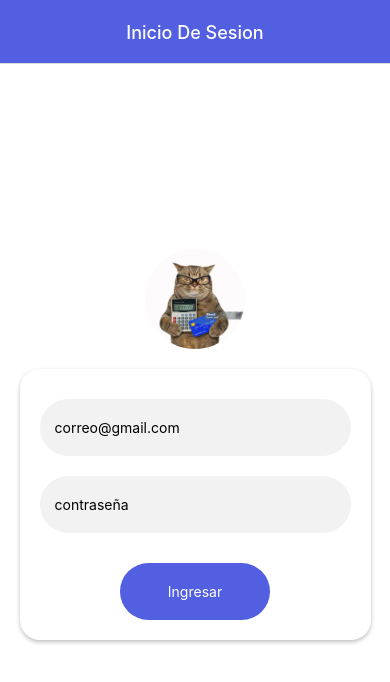
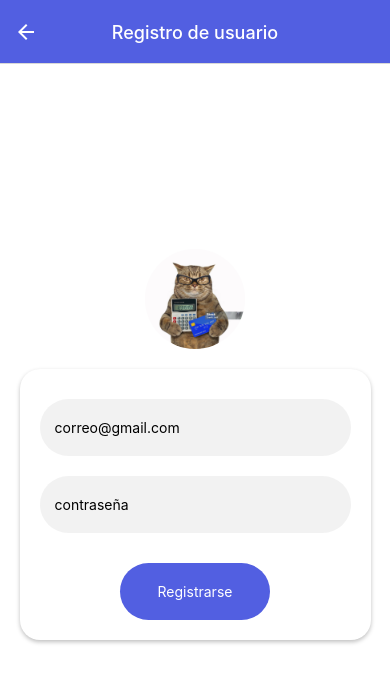
Before and after one commit to Yeremy-Molina-Boundpay/BoundPay, a React Native app: screen /Registro in a window 390 px wide. Shown: the top 682 px of the page. Built offline with nearby package versions, Linux system fonts and the light colour scheme.

Commit message:
Registro de usuario terminado

```diff
--- a/App.js
+++ b/App.js
@@ -5,7 +5,7 @@ import 'react-native-gesture-handler';
 import { createStackNavigator } from '@react-navigation/stack';
 import { NavigationContainer } from '@react-navigation/native';
 import Login from './screens/Login';
-import Home from './screens/Home';
+import Registro from './screens/registro';
 import BarraNavegacion from './barraNavegacion';
 
 
@@ -19,7 +19,14 @@ function MyStack() {
     <Stack.Navigator>
       <Stack.Screen name="Login" component={Login}
       options={{
-        title:"Inicio De Sesion",
+        title:"Inicio de sesion",
+        headerTintColor:"white",
+        headerTitleAlign:'center',
+        headerStyle: { backgroundColor: "#525FE1" },
+      }} />
+      <Stack.Screen name="Registro" component={Registro}
+      options={{
+        title:"Registro de usuario",
         headerTintColor:"white",
         headerTitleAlign:'center',
         headerStyle: { backgroundColor: "#525FE1" },
--- a/credenciales.js
+++ b/credenciales.js
@@ -1,5 +1,7 @@
 // Import the functions you need from the SDKs you need
 import { initializeApp } from "firebase/app";
+import { getAuth, initializeAuth, getReactNativePersistence } from "firebase/auth";
+import AsyncStorage from "@react-native-async-storage/async-storage";
 // TODO: Add SDKs for Firebase products that you want to use
 // https://firebase.google.com/docs/web/setup#available-libraries
 
@@ -14,5 +16,9 @@ const firebaseConfig = {
 };
 
 // Initialize Firebase
-const appFirebase = initializeApp(firebaseConfig);
-export default appFirebase
+const app = initializeApp(firebaseConfig);
+const auth = initializeAuth(app, {
+    persistence: getReactNativePersistence(AsyncStorage),
+});
+
+export { auth };
--- a/screens/Login.js
+++ b/screens/Login.js
@@ -1,17 +1,16 @@
 import React, { useState } from "react";
 import { Text, StyleSheet, View, Image, TextInput, TouchableOpacity, Alert } from "react-native";
-
+import { auth } from "../credenciales";
 import AsyncStorage from "@react-native-async-storage/async-storage";
 import appFirebase from '../credenciales'
-import { signInWithEmailAndPassword, initializeAuth, getReactNativePersistence } from "firebase/auth";
+import {  signInWithEmailAndPassword, initializeAuth, getReactNativePersistence } from "firebase/auth";
 
 
 //Inicializar firebase auth con persistencia
-const auth = initializeAuth(appFirebase,{
-    persistence: getReactNativePersistence(AsyncStorage),
-})
+
 
 export default function Login(props){
+
 
     //Crear la variable de estado
     const [email, setEmail] = useState()
@@ -28,6 +27,17 @@ export default function Login(props){
         }
     }
 
+    const registro=()=>{
+        try{
+
+            props.navigation.navigate('Registro')
+
+        }catch(error){
+            console.log(error)
+            Alert.alert("Error", "El usuario o la contraseña son incorrectos")
+        }
+
+    }
         return(
             <View style={styles.padre}>
 
@@ -52,6 +62,14 @@ export default function Login(props){
                             <Text style={styles.textoBoton}>Ingresar</Text>
                         </TouchableOpacity>
                     </View>
+
+                    <View style={styles.container}>
+                        <Text>¿No tienes una cuenta? </Text>
+                        <TouchableOpacity onPress={() => props.navigation.navigate('Registro')}>
+                            <Text style={styles.link}>Regístrate aquí</Text>
+                        </TouchableOpacity>
+                    </View>
+
                 </View>
             </View>
         );
@@ -101,8 +119,18 @@ const styles = StyleSheet.create({
         width:150,
         marginTop:20
     },
+    container: {
+        flexDirection: 'row',
+        alignItems: 'center',
+        marginTop: 30
+    },
+    link: {
+        color: '#525FE1',
+        textDecorationLine: 'underline',
+    },
     textoBoton:{
         textAlign:'center',
         color:'white'
+
     }
 });
--- /dev/null
+++ b/screens/registro.js
@@ -0,0 +1,107 @@
+import React, { useState } from "react";
+import { Text, StyleSheet, View, Image, TextInput, TouchableOpacity, Alert } from "react-native";
+import AsyncStorage from "@react-native-async-storage/async-storage";
+import appFirebase from '../credenciales';
+import { createUserWithEmailAndPassword } from "firebase/auth";
+import { auth } from "../credenciales";
+
+export default function Registro(props) {
+    // Crear variables de estado
+    const [email, setEmail] = useState("");
+    const [password, setPassword] = useState("");
+
+    const registrar = async () => {
+        try {
+
+            await createUserWithEmailAndPassword(auth, email, password);
+            Alert.alert("Registro exitoso", "Tu cuenta ha sido creada");
+            props.navigation.navigate('Login');
+        } catch (error) {
+            console.log(error);
+            Alert.alert("Error", "No se pudo crear la cuenta. Intenta de nuevo.");
+        }
+    };
+
+    return (
+        <View style={styles.padre}>
+            <View>
+                <Image source={require('../assets/profile.jpg')} style={styles.profile} />
+            </View>
+
+            <View style={styles.tarjeta}>
+                <View style={styles.cajaTexto}>
+                    <TextInput
+                        placeholder="correo@gmail.com"
+                        style={{ paddingHorizontal: 15 }}
+                        onChangeText={(text) => setEmail(text)}
+                    />
+                </View>
+
+                <View style={styles.cajaTexto}>
+                    <TextInput
+                        placeholder="contraseña"
+                        style={{ paddingHorizontal: 15 }}
+                        onChangeText={(text) => setPassword(text)}
+                        secureTextEntry={true}
+                    />
+                </View>
+
+                <View style={styles.padreBoton}>
+                    <TouchableOpacity style={styles.cajaBoton} onPress={registrar}>
+                        <Text style={styles.textoBoton}>Registrarse</Text>
+                    </TouchableOpacity>
+                </View>
+            </View>
+        </View>
+    );
+}
+
+const styles = StyleSheet.create({
+    padre: {
+        flex: 1,
+        justifyContent: 'center',
+        alignItems: 'center',
+        backgroundColor: 'white',
+    },
+    profile: {
+        width: 100,
+        height: 100,
+        borderRadius: 50,
+        borderColor: 'white',
+    },
+    tarjeta: {
+        margin: 20,
+        backgroundColor: 'white',
+        borderRadius: 20,
+        width: '90%',
+        padding: 20,
+        shadowColor: '#000',
+        shadowOffset: {
+            width: 0,
+            height: 2,
+        },
+        shadowOpacity: 0.25,
+        shadowRadius: 4,
+        elevation: 5,
+    },
+    cajaTexto: {
+        paddingVertical: 20,
+        backgroundColor: '#cccccc40',
+        borderRadius: 30,
+        marginVertical: 10,
+    },
+    padreBoton: {
+        alignItems: 'center',
+    },
+    cajaBoton: {
+        backgroundColor: '#525FE1',
+        borderRadius: 30,
+        paddingVertical: 20,
+        width: 150,
+        marginTop: 20,
+    },
+    textoBoton: {
+        textAlign: 'center',
+        color: 'white',
+    },
+});
```
